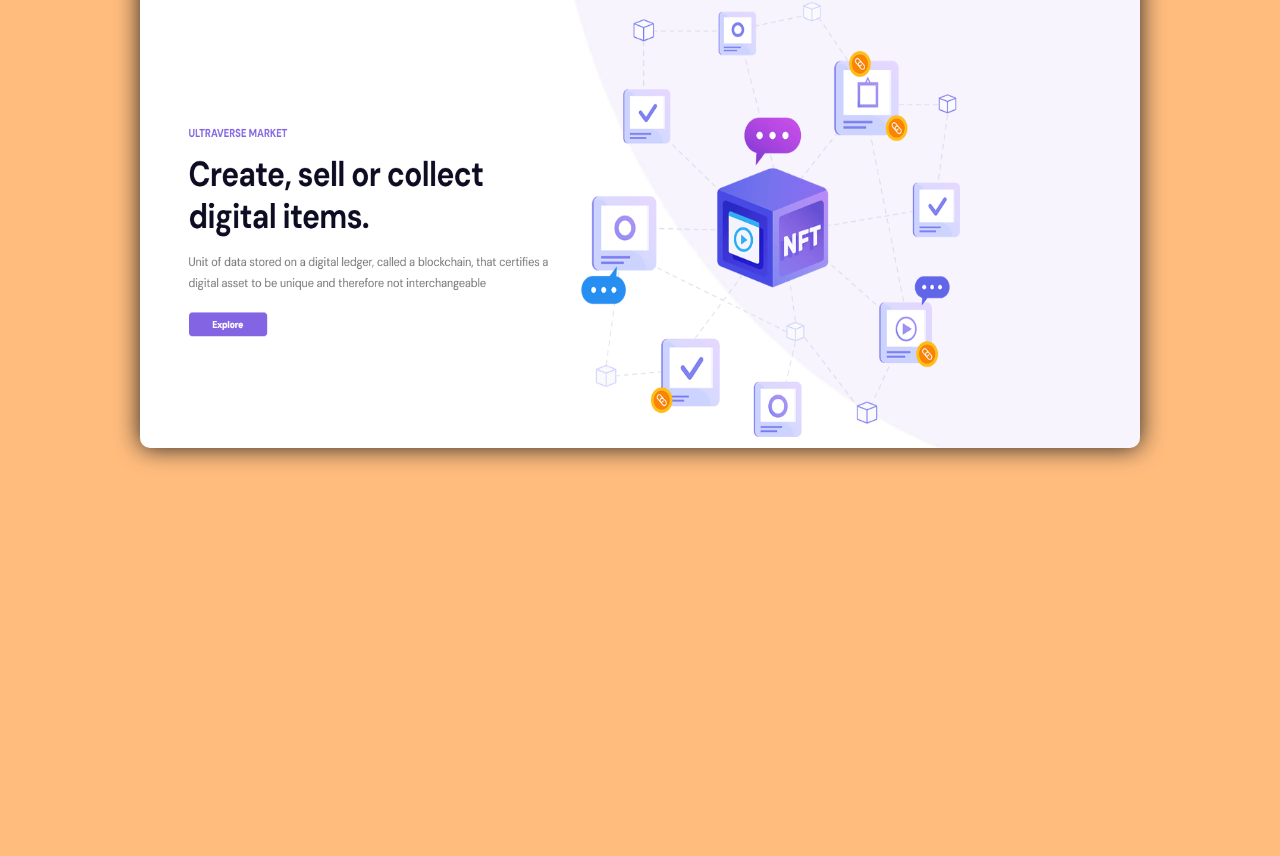
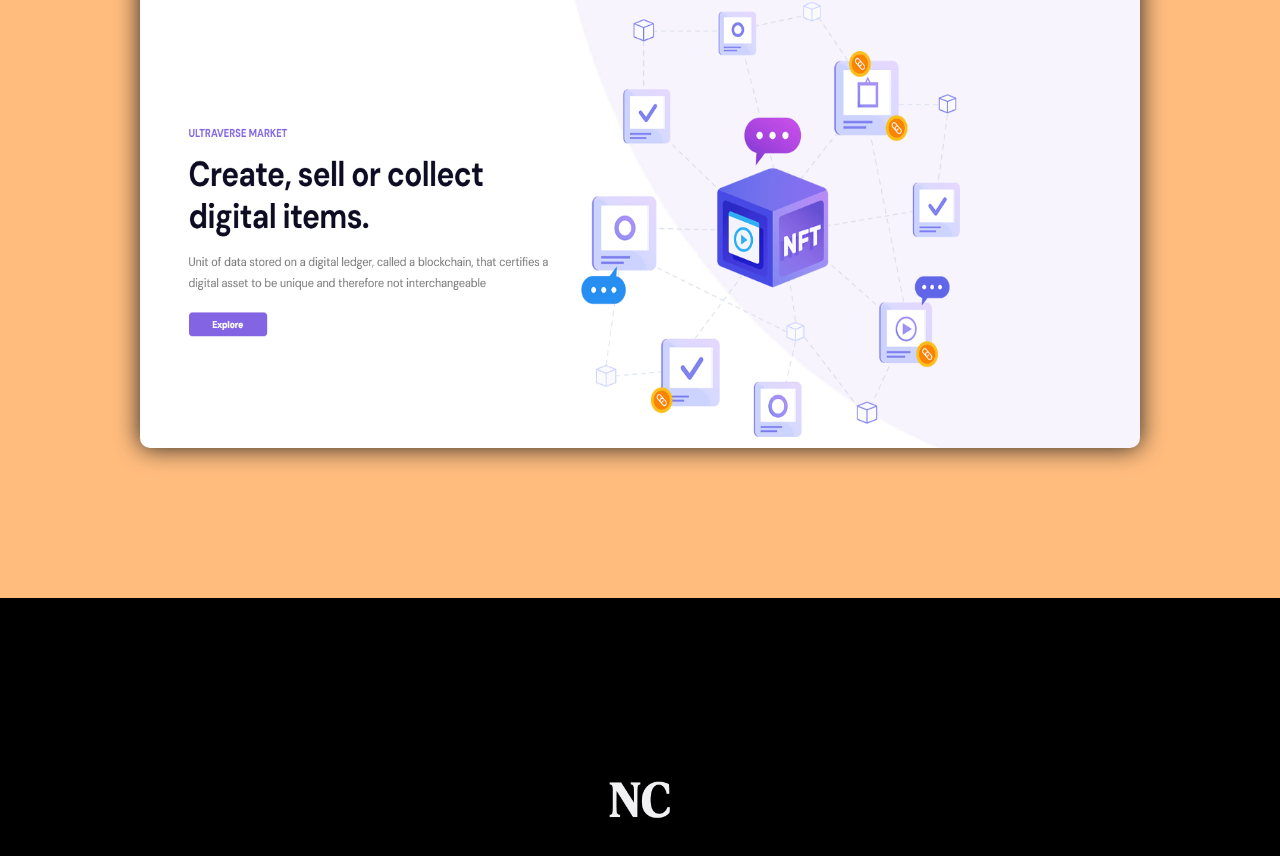
Before and after one commit to Noah-code1210/React-Portfolio, a React (Create React App) app: page / in a window 1280 px wide. Shown: the part 4671-5527 px from the top of the page. Before the commit the page ends 5161 px from the top, so only its background shows below. Built offline with nearby package versions, Linux system fonts and the light colour scheme.

Commit message:
footer started

```diff
--- /dev/null
+++ b/src/components/Footer.jsx
@@ -0,0 +1,19 @@
+import React from 'react'
+import Logo from "../assets/mylogo.png"
+
+function Footer() {
+  return (
+    <div>
+        <div id="section">
+            <div className="container footer__container">
+                <div className="logo__wrapper">
+
+                    <img src={Logo} alt="" className='footer__img' />
+                </div>
+            </div>
+        </div>
+    </div>
+  )
+}
+
+export default Footer
--- a/src/components/Home.jsx
+++ b/src/components/Home.jsx
@@ -4,6 +4,7 @@ import Header from "./Header";
 import Experience from "./Experience";
 import Technology from "./Technology";
 import Projects from "./Projects";
+import Footer from "./Footer";
 
 function Home() {
   return (
@@ -13,6 +14,7 @@ function Home() {
       <Experience />
       <Technology />
       <Projects />
+      <Footer />
     </>
   );
 }
--- a/src/components/Projects.jsx
+++ b/src/components/Projects.jsx
@@ -67,17 +67,16 @@ function Projects() {
               <div className="project__text">
                 <div className="project__title">Skinstric A.I</div>
                 <div className="project__description">
-                  For this project, I created an online book store that displays
-                  a handful of highly rated books for people to view and look
-                  through. I also implemented a checkout feature, where the user
-                  can add their favorite books to the cart, and see how much it
-                  would cost to purchase.
+                  This project I created was for my virtual internship listed above.
+                  The main objective was to not only make the website user friendly, but also
+                  give it a unique vibe for the users to enjoy their experience. I also implemented
+                  rest API's to give the most accurate results possible.
                 </div>
                 <br />
                 <div className="technologies__used--title">
                   Technologies Used:
                   <div className="technologies__used--para">
-                    React, Git, HTML, CSS, JS
+                    React, Git, HTML, CSS, JS, Vercel, Node.js
                   </div>
                 </div>
                 <div className="project__links">
@@ -97,17 +96,14 @@ function Projects() {
               <div className="project__text">
                 <div className="project__title">Ultraverse NFT</div>
                 <div className="project__description">
-                  For this project, I created an online book store that displays
-                  a handful of highly rated books for people to view and look
-                  through. I also implemented a checkout feature, where the user
-                  can add their favorite books to the cart, and see how much it
-                  would cost to purchase.
+                  This project was also for an internship, and its main purpose was to gain more knowledge
+                  on fetching API data and displaying it in multiple different places.
                 </div>
                 <br />
                 <div className="technologies__used--title">
                   Technologies Used:
                   <div className="technologies__used--para">
-                    React, Git, HTML, CSS, JS
+                    React, Git, HTML, CSS, JS, Vercel, Node.js
                   </div>
                 </div>
                 <div className="project__links">
--- a/src/index.css
+++ b/src/index.css
@@ -486,3 +486,25 @@ PROJECTS
 .project__links {
   display: flex;
 }
+
+/*
+
+FOOTER
+
+*/
+
+.footer__container {
+  width: 100%;
+  height: 400px;
+  margin-top: 150px;
+  background-color: black;
+  display: flex;
+  justify-content: center;
+  align-items: center;
+}
+
+.footer__img {
+  width: 90px;
+  height: 90px;
+  filter: invert(1);
+}
```
